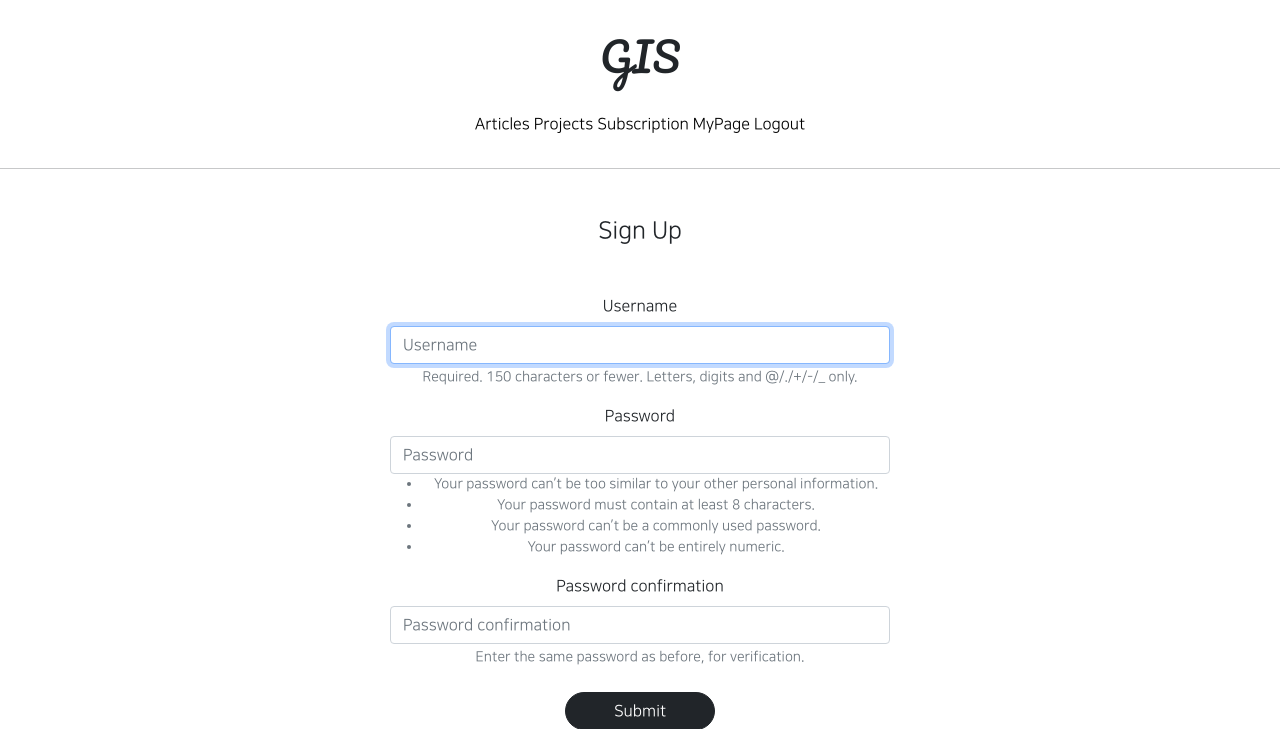
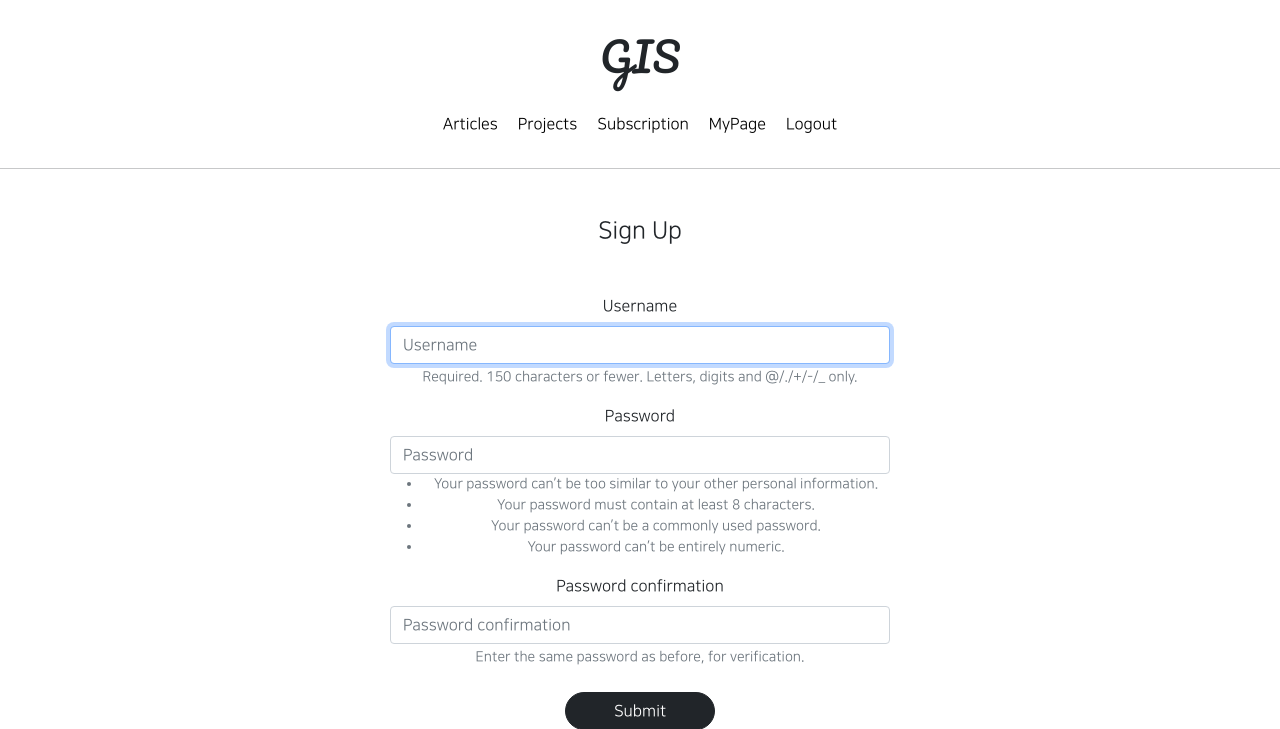
Before and after one commit to Jeongp4939/JH, a Django app: page /accounts/create/ in a window 1280 px wide. Shown: the top 729 px of the page. Run offline with Django 3.2, Linux system fonts and the light colour scheme; the visitor is signed in with stand-in values (Sample User, id 1); parts of the project's set-up code (start-up, migrations or seed data) failed here and were passed over; some libraries are stand-ins or nearby versions.

Commit message:
08/26 commit 4

```diff
--- a/articleapp/models.py
+++ b/articleapp/models.py
@@ -9,7 +9,7 @@ class Article(models.Model):
     writer = models.ForeignKey(User, on_delete=models.SET_NULL,
                                related_name='article', null=True)
     project = models.ForeignKey(Project, on_delete=models.SET_NULL,
-                                related_name='article', null=True)
+                                related_name='article', null=True, blank=True)
 
     title = models.CharField(max_length=200, null=True)
     image = models.ImageField(upload_to='article/', null=True)
--- a/django_01/urls.py
+++ b/django_01/urls.py
@@ -18,7 +18,10 @@ from django.conf.urls.static import static
 from django.contrib import admin
 from django.urls import path, include
 
+from articleapp.views import ArticleListView
+
 urlpatterns = [
+    path('', ArticleListView.as_view(), name='home'),
 
     path('admin/', admin.site.urls),
     path('accounts/', include('accountapp.urls')),
--- a/templates/header.html
+++ b/templates/header.html
@@ -3,18 +3,18 @@
         <h1>GIS</h1>
     </div>
     <div class="gis_header_button">
-        <span>
+        <span class="mx-2">
             <a href="{% url 'articleapp:list' %}">
                 Articles
             </a>
         </span>
-        <span>
+        <span class="mx-2">
             <a href="{% url 'projectapp:list' %}">
                 Projects
             </a>
         </span>
         {% if user.is_authenticated %}
-        <span>
+        <span class="mx-2">
             <a href="{% url 'subscribeapp:list' %}">
                 Subscription
             </a>
@@ -22,23 +22,23 @@
         {% endif %}
 
         {% if not user.is_authenticated %}
-        <span>
+        <span class="mx-2">
             <a href="{% url 'accountapp:login' %}">
                 Login
             </a>
         </span>
-        <span>
+        <span class="mx-2">
             <a href="{% url 'accountapp:create' %}">
                 SignUp
             </a>
         </span>
         {% else %}
-        <span>
+        <span class="mx-2">
             <a href="{% url 'accountapp:detail' pk=user.pk %}">
                 MyPage
             </a>
         </span>
-        <span>
+        <span class="mx-2">
             <a href="{% url 'accountapp:logout' %}">
                 Logout
             </a>
```
Also changed, not shown: articleapp/migrations/0004_alter_article_project.py (added).
